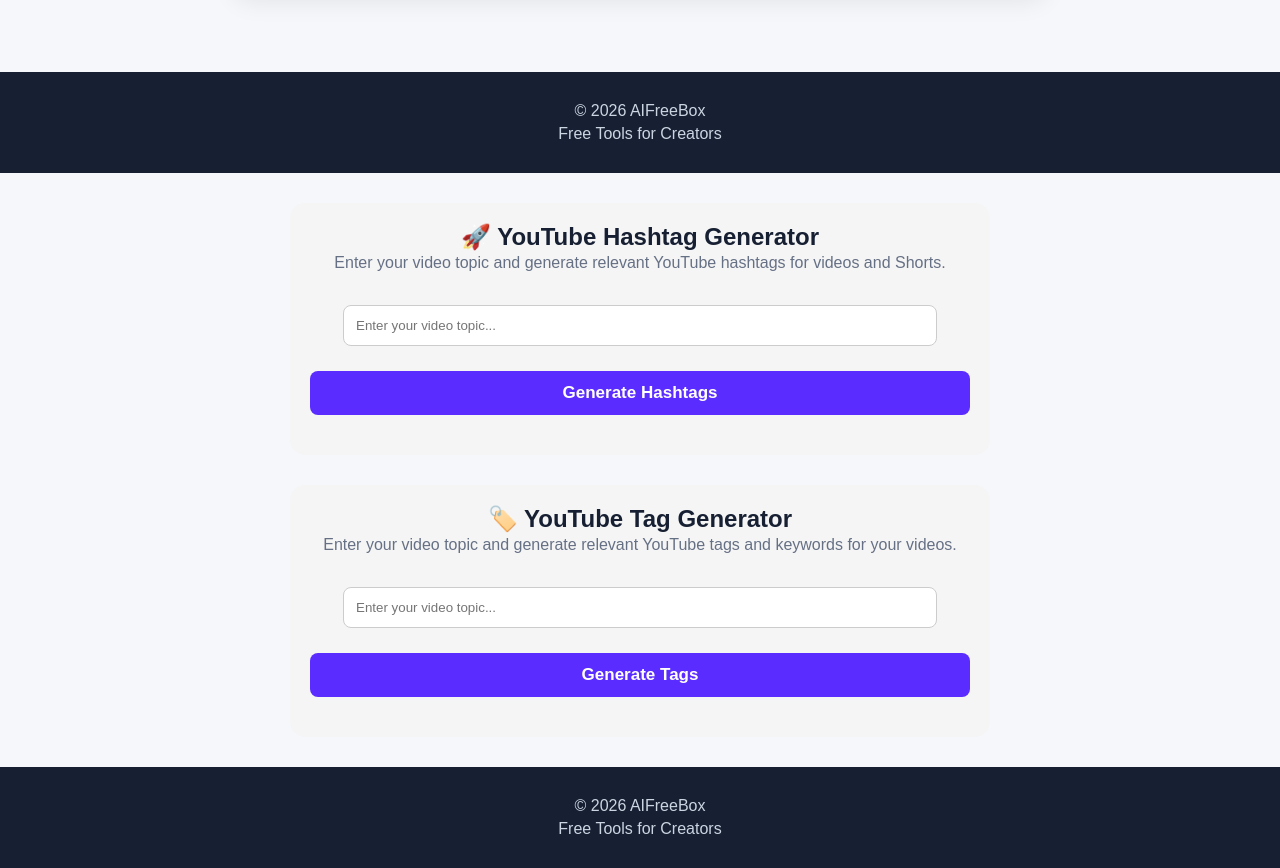
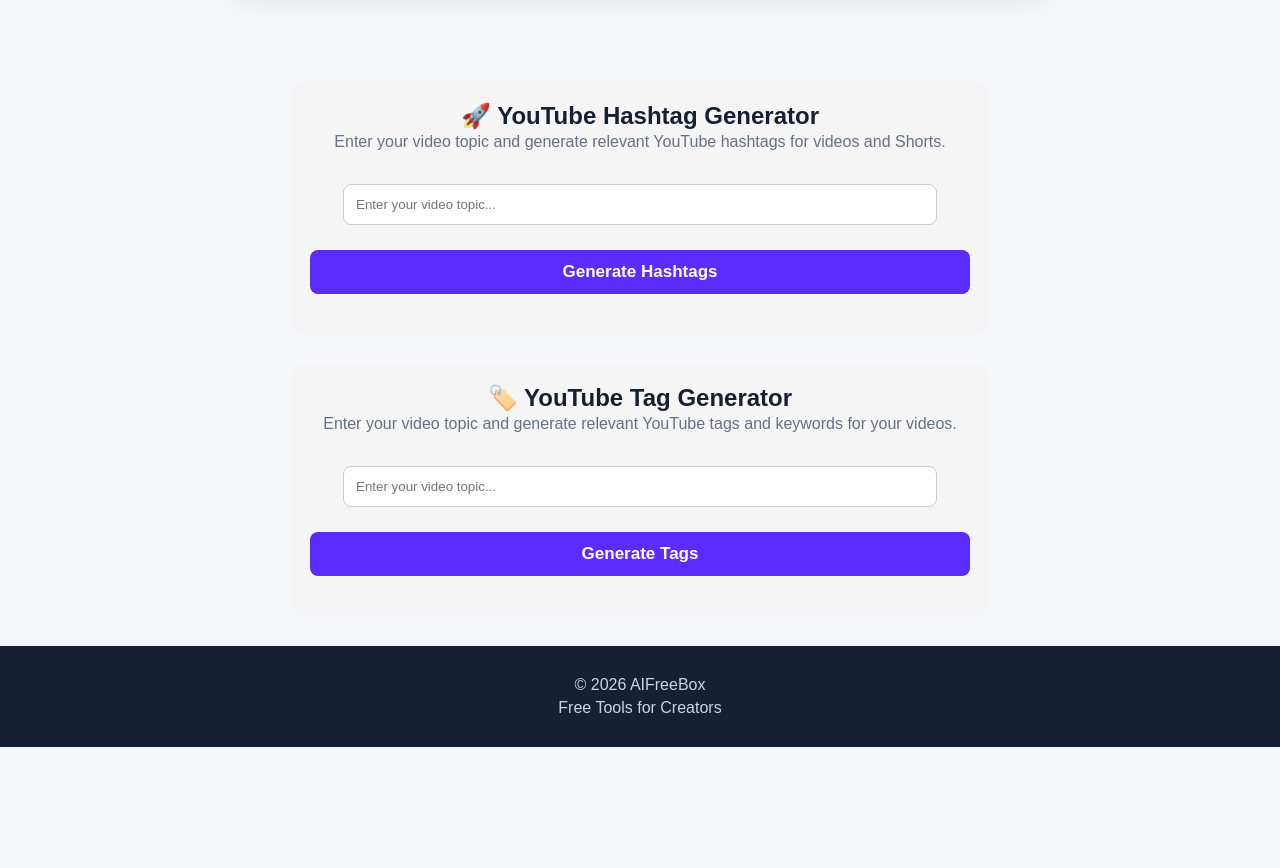
Before and after one commit to jhjaj/aifreebox-, a plain HTML site: page index.html in a window 1280 px wide. Shown: the part 889-1757 px from the top of the page. After the commit the page ends 1636 px from the top, so only its background shows below. Drawn offline with Linux system fonts and the light colour scheme.

Commit message:
Remove footer from index.html
Remove footer section from the HTML file.

```diff
--- a/index.html
+++ b/index.html
@@ -195,12 +195,6 @@
   </div>
 
 </main>
-
-
-<footer>
-  <p>© 2026 AIFreeBox</p>
-  <p>Free Tools for Creators</p>
-</footer>
 
 
 <script>
```
